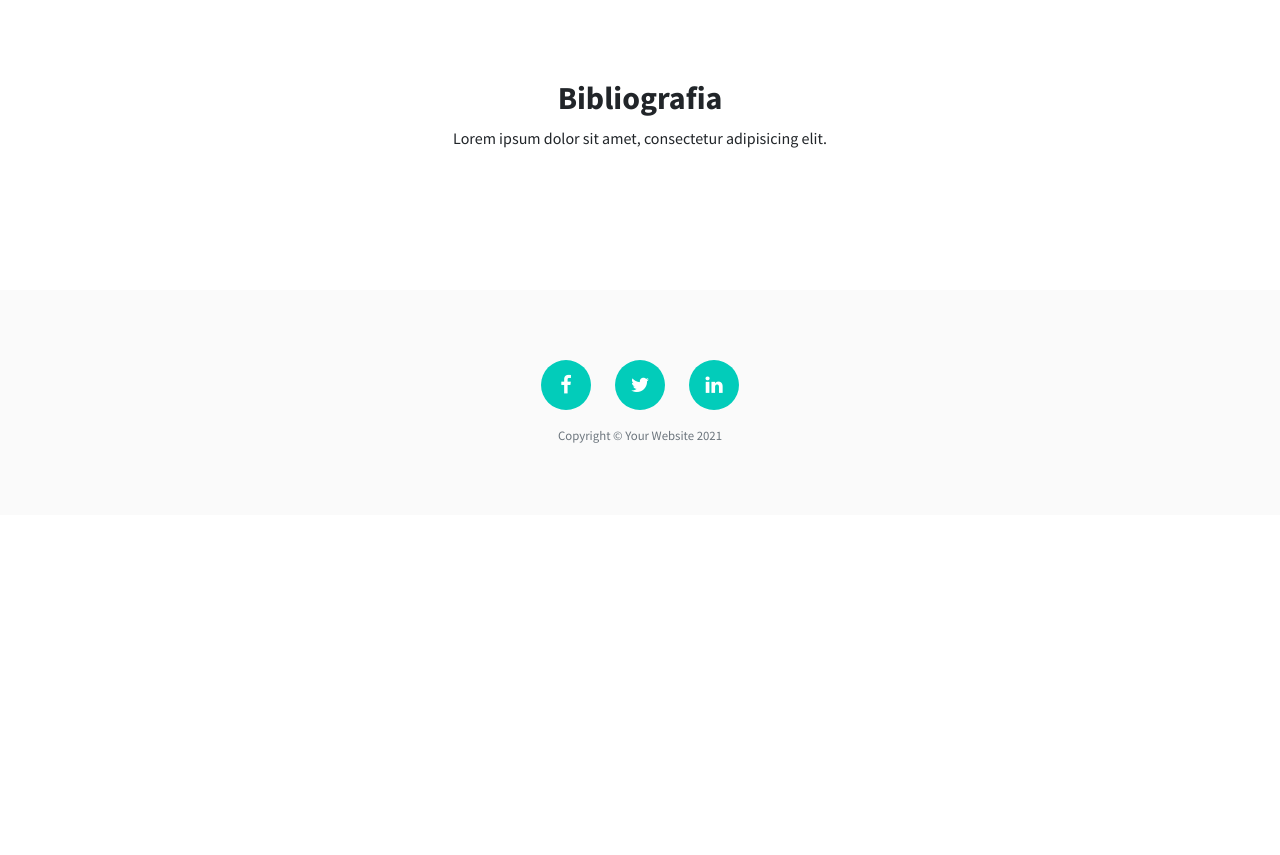
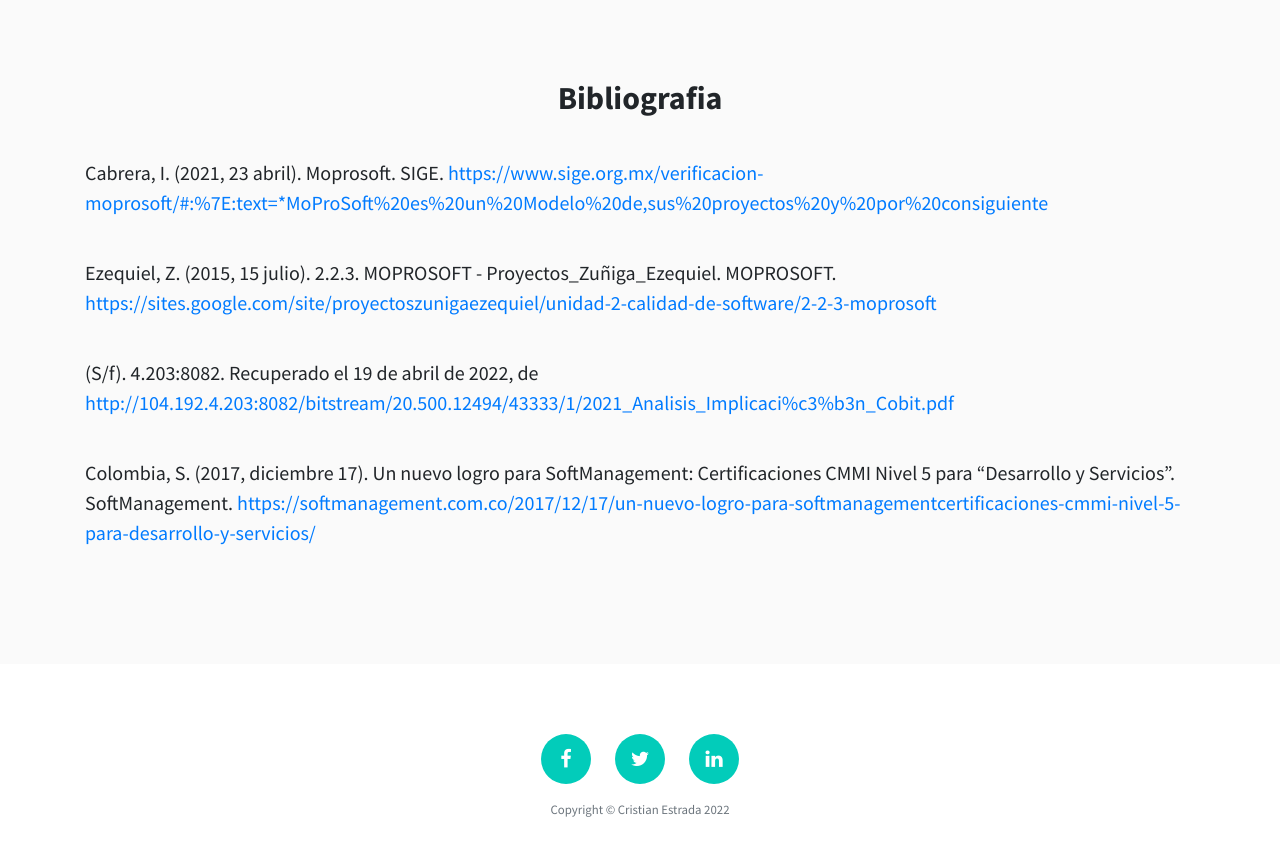
Before and after one commit to CristianEstrada/wikidefinitivo, a Vue app: page / in a window 1280 px wide. Shown: the part 5580-6435 px from the top of the page. Before the commit the page ends 6095 px from the top, so only its background shows below. Built offline with nearby package versions, Linux system fonts and the light colour scheme.

Commit message:
bibliografia

```diff
--- a/src/App.vue
+++ b/src/App.vue
@@ -323,7 +323,16 @@
     <div class="container">
       <div class="block-heading">
         <h2>Bibliografia</h2>
-        <p>Lorem ipsum dolor sit amet, consectetur adipisicing elit.</p>
+      </div>
+      <div clas="text-left">
+        <p class="lead">Cabrera, I. (2021, 23 abril). Moprosoft. SIGE. <a href="https://www.sige.org.mx/verificacion-moprosoft/#:%7E:text=*MoProSoft%20es%20un%20Modelo%20de,sus%20proyectos%20y%20por%20consiguiente">https://www.sige.org.mx/verificacion-moprosoft/#:%7E:text=*MoProSoft%20es%20un%20Modelo%20de,sus%20proyectos%20y%20por%20consiguiente</a> </p>
+        <br>
+        <p class="lead">Ezequiel, Z. (2015, 15 julio). 2.2.3. MOPROSOFT - Proyectos_Zuñiga_Ezequiel. MOPROSOFT. <a href="https://sites.google.com/site/proyectoszunigaezequiel/unidad-2-calidad-de-software/2-2-3-moprosoft">https://sites.google.com/site/proyectoszunigaezequiel/unidad-2-calidad-de-software/2-2-3-moprosoft</a> </p>
+        <br>
+        <p class="lead">(S/f). 4.203:8082. Recuperado el 19 de abril de 2022, de <a href="http://104.192.4.203:8082/bitstream/20.500.12494/43333/1/2021_Analisis_Implicaci%c3%b3n_Cobit.pdf">http://104.192.4.203:8082/bitstream/20.500.12494/43333/1/2021_Analisis_Implicaci%c3%b3n_Cobit.pdf</a> </p>
+        <br>
+        <p class="lead">Colombia, S. (2017, diciembre 17). Un nuevo logro para SoftManagement: Certificaciones
+CMMI Nivel 5 para “Desarrollo y Servicios”. SoftManagement. <a href="https://softmanagement.com.co/2017/12/17/un-nuevo-logro-para-softmanagementcertificaciones-cmmi-nivel-5-para-desarrollo-y-servicios/">https://softmanagement.com.co/2017/12/17/un-nuevo-logro-para-softmanagementcertificaciones-cmmi-nivel-5-para-desarrollo-y-servicios/</a>   </p>
       </div>
 
     </div>
@@ -356,7 +365,7 @@
           </a>
         </li>
       </ul>
-      <p class="text-muted small mb-0">Copyright © Your Website 2021</p>
+      <p class="text-muted small mb-0">Copyright © Cristian Estrada 2022</p>
     </div>
   </footer>
 </template>
```
Also changed, not shown: public/assets/styles/styles.css.
